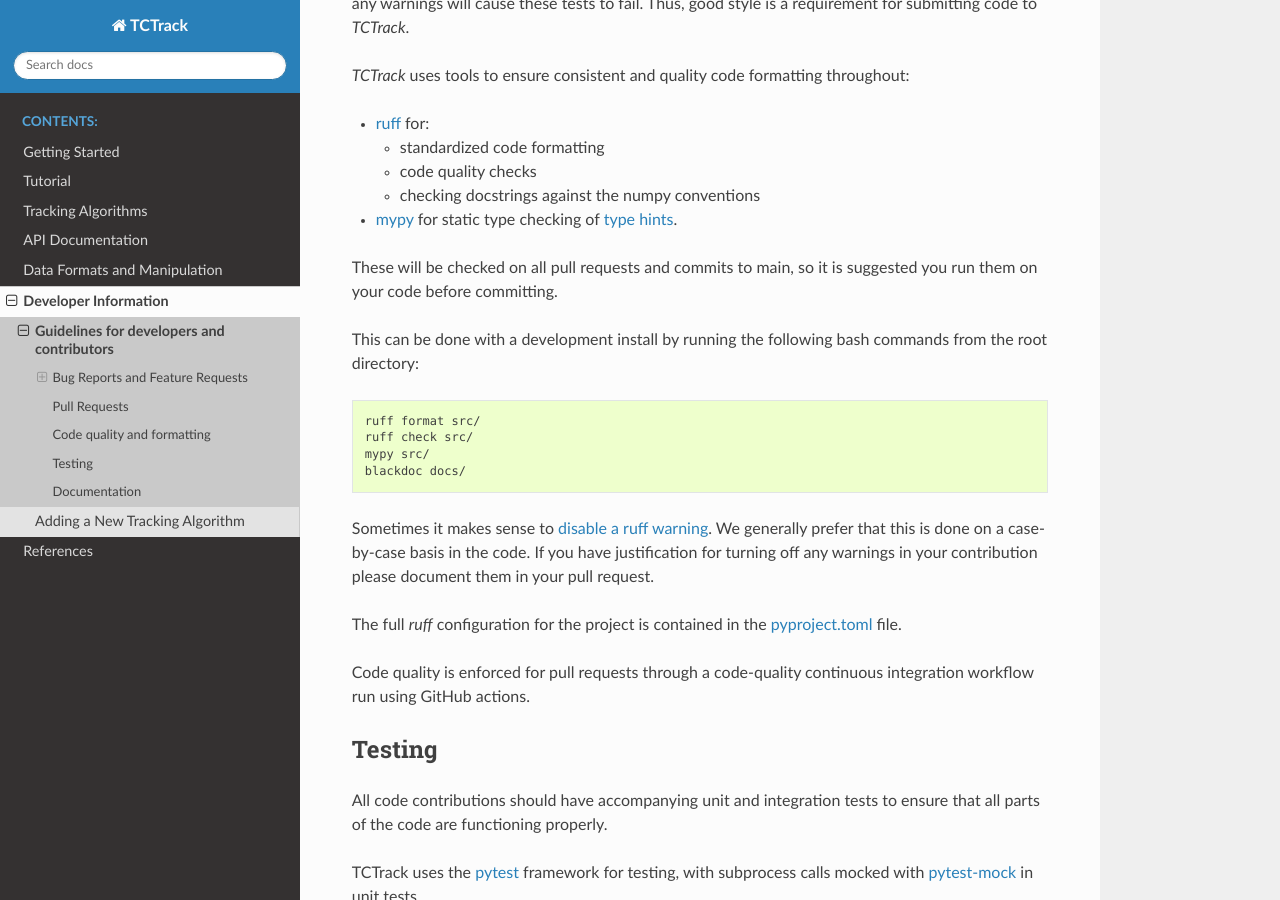
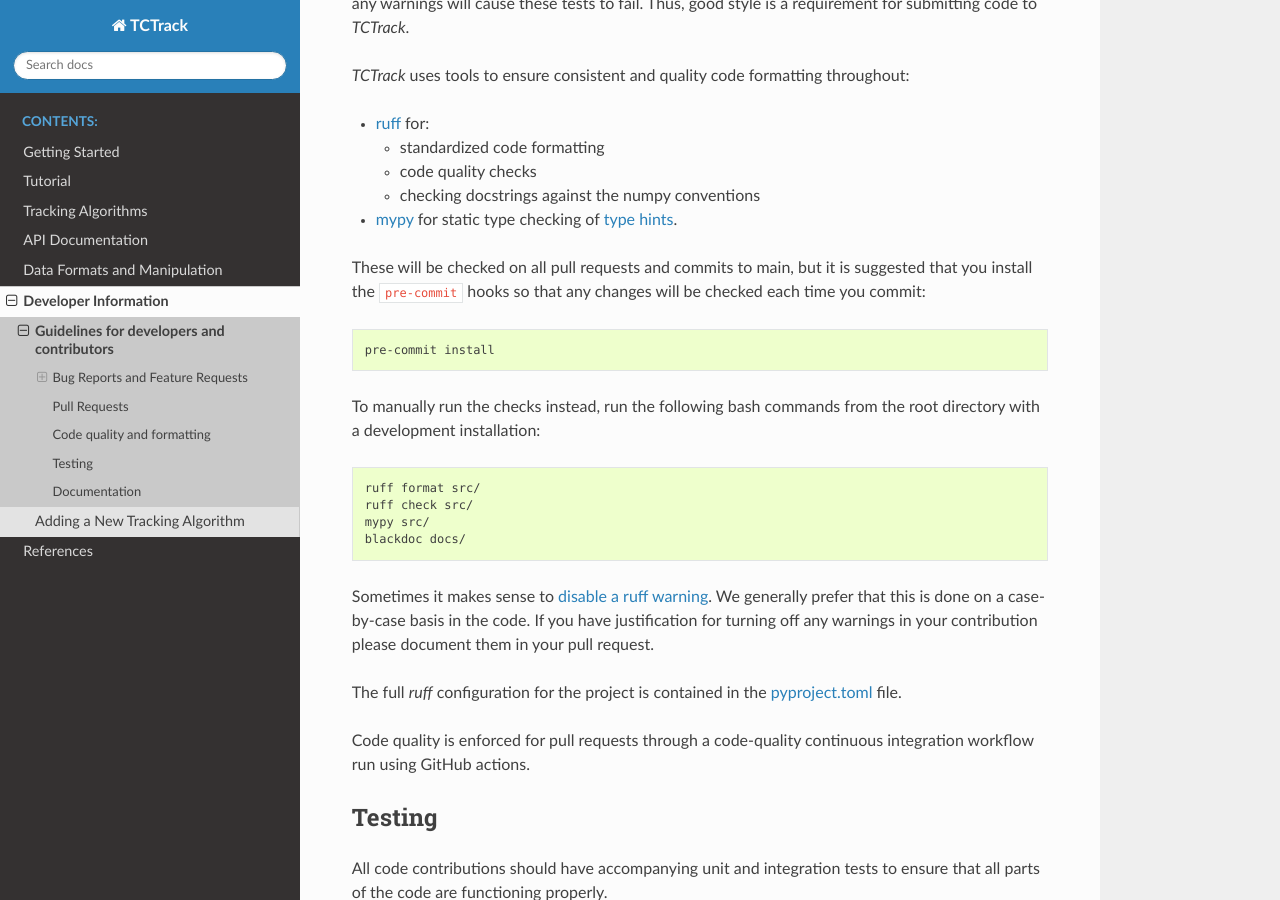
Before and after one commit to Cambridge-ICCS/TCTrack, a Sphinx documentation site: the page built from docs/developer/guidelines.rst, in a window 1280 px wide and 900 px high, scrolled down 2752 px. Built offline with Sphinx 7.4.7 and the Read the Docs theme 3.1.0, drawn with Linux system fonts in a browser that asks for light colours.

Commit message:
pre-commit config & instructions

```diff
--- a/docs/developer/guidelines.rst
+++ b/docs/developer/guidelines.rst
@@ -167,11 +167,14 @@ Thus, good style is a requirement for submitting code to *TCTrack*.
 - `mypy <http://mypy-lang.org/>`_ for static type checking of
   `type hints <https://docs.python.org/3/library/typing.html>`_.
 
-These will be checked on all pull requests and commits to main, so it is suggested you
-run them on your code before committing.
+These will be checked on all pull requests and commits to main, but it is suggested that you install the ``pre-commit`` hooks so that any changes will be checked each time you commit:
 
-This can be done with a development install by running the following bash commands from
-the root directory:
+.. code-block:: shell
+
+    pre-commit install
+
+To manually run the checks instead, run the following bash commands from the root
+directory with a development installation:
 
 .. code-block:: shell
 
--- a/docs/getting-started/index.rst
+++ b/docs/getting-started/index.rst
@@ -67,9 +67,10 @@ pip can then be run to install the code from the source into the environment::
     pip install .
 
 If you are developing TCTrack you should install as an editable package with the
-additional developer dependencies::
+additional developer dependencies and the pre-commit hooks installed::
 
     pip install --editable .[dev]
+    pre-commit install
 
 The `dev` optional dependencies include the `test`, `lint`, and `doc` subgroups.
 
--- a/pyproject.toml
+++ b/pyproject.toml
@@ -63,6 +63,7 @@ doc = [
 ]
 dev = [
     "tctrack[test,lint,doc]",
+    "pre-commit",
 ]
 
 [project.urls]
```
Also changed, not shown: README.md (+1 -0 lines), .pre-commit-config.yaml (added).
